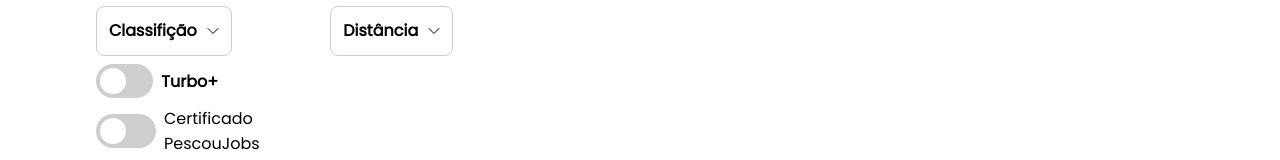
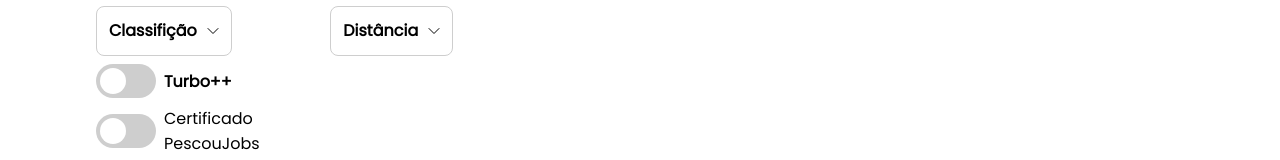
Before and after one commit to Tiago-msC/pescou-jobs, a SvelteKit app: page /profissionais in a window 1280 px wide. Shown: the part 505-665 px from the top of the page. Built offline with nearby package versions, Linux system fonts and the light colour scheme.

Commit message:
Update +page.svelte

```diff
--- a/src/routes/profissionais/+page.svelte
+++ b/src/routes/profissionais/+page.svelte
@@ -49,7 +49,7 @@
         <div class="certificado">
             <div class="certificado-body">
             <SwitchButton/>
-            <span class="frase-certificado"><b>Turbo+</b></span>
+            <span class="frase-certificado"><b>Turbo++</b></span>
             </div>
             <div class="certificado-body">
                 <SwitchButton/>
```
